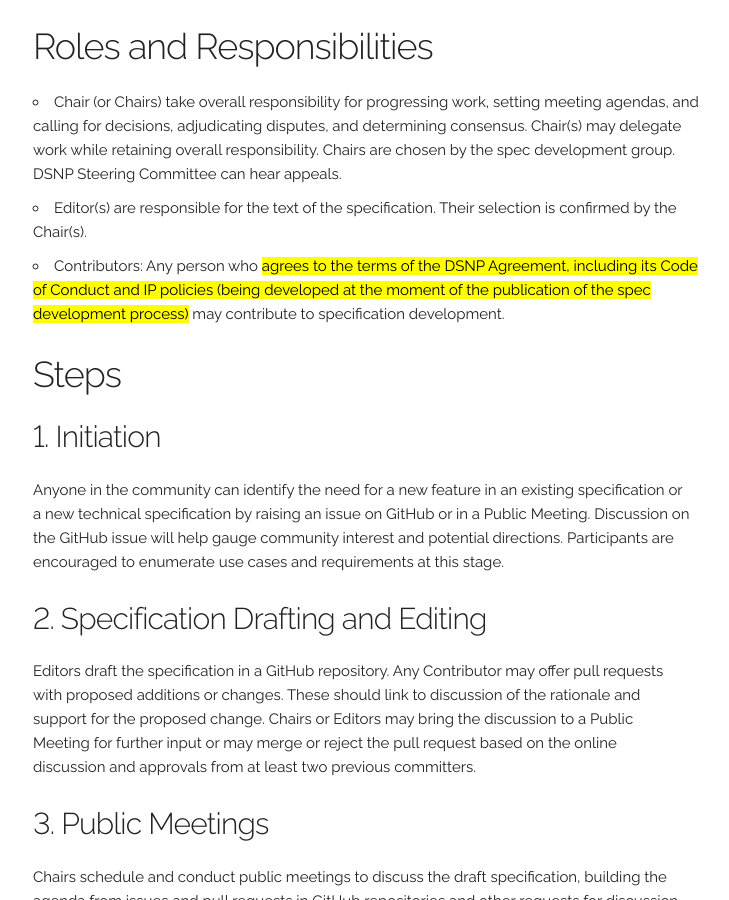
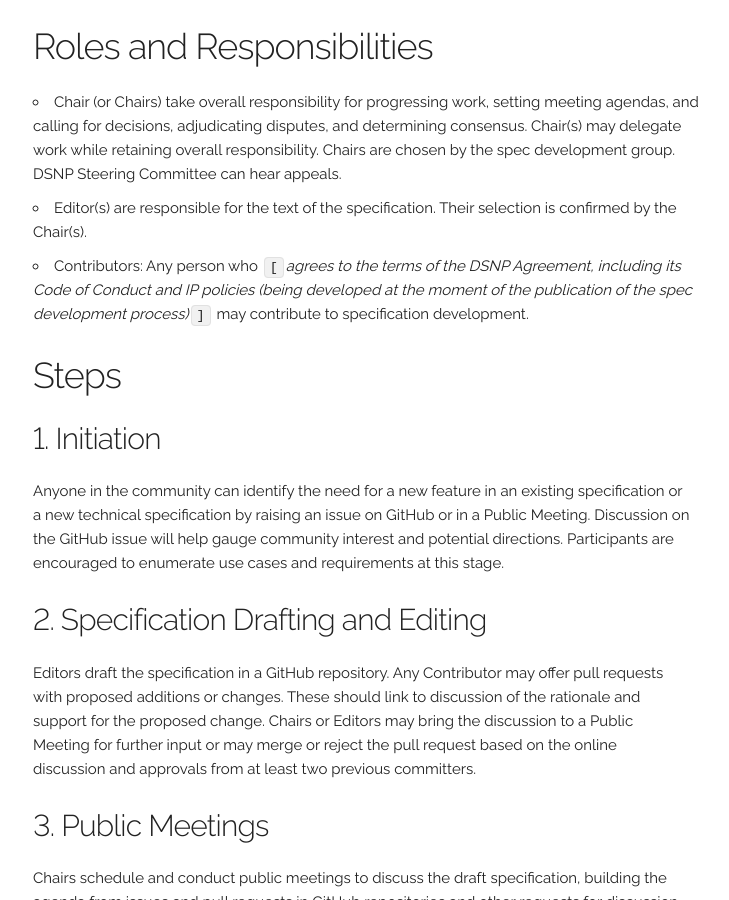
Before and after one commit to DSNP-org/dsnp-web, a Jekyll site: the page built from process.md, in a window 1280 px wide and 900 px high, scrolled down 571 px. Shown: the whole window, without its empty margins (107-836 px from the left). Built offline with Jekyll 4.4.1, drawn with Linux system fonts in a browser that asks for light colours; comment, search, counter and statistics services are not loaded.

Commit message:
Change the way draft text is highlighted

```diff
--- a/process.md
+++ b/process.md
@@ -20,7 +20,7 @@
 
 - Chair (or Chairs) take overall responsibility for progressing work, setting meeting agendas, and calling for decisions, adjudicating disputes, and determining consensus. Chair(s) may delegate work while retaining overall responsibility. Chairs are chosen by the spec development group. DSNP Steering Committee can hear appeals.
 - Editor(s) are responsible for the text of the specification. Their selection is confirmed by the Chair(s).
-- Contributors: Any person who <mark>agrees to the terms of the DSNP Agreement, including its Code of Conduct and IP policies (being developed at the moment of the publication of the spec development process)</mark> may contribute to specification development.
+- Contributors: Any person who `[`_agrees to the terms of the DSNP Agreement, including its Code of Conduct and IP policies (being developed at the moment of the publication of the spec development process)_`]` may contribute to specification development.
 
 ### Steps
 
```
